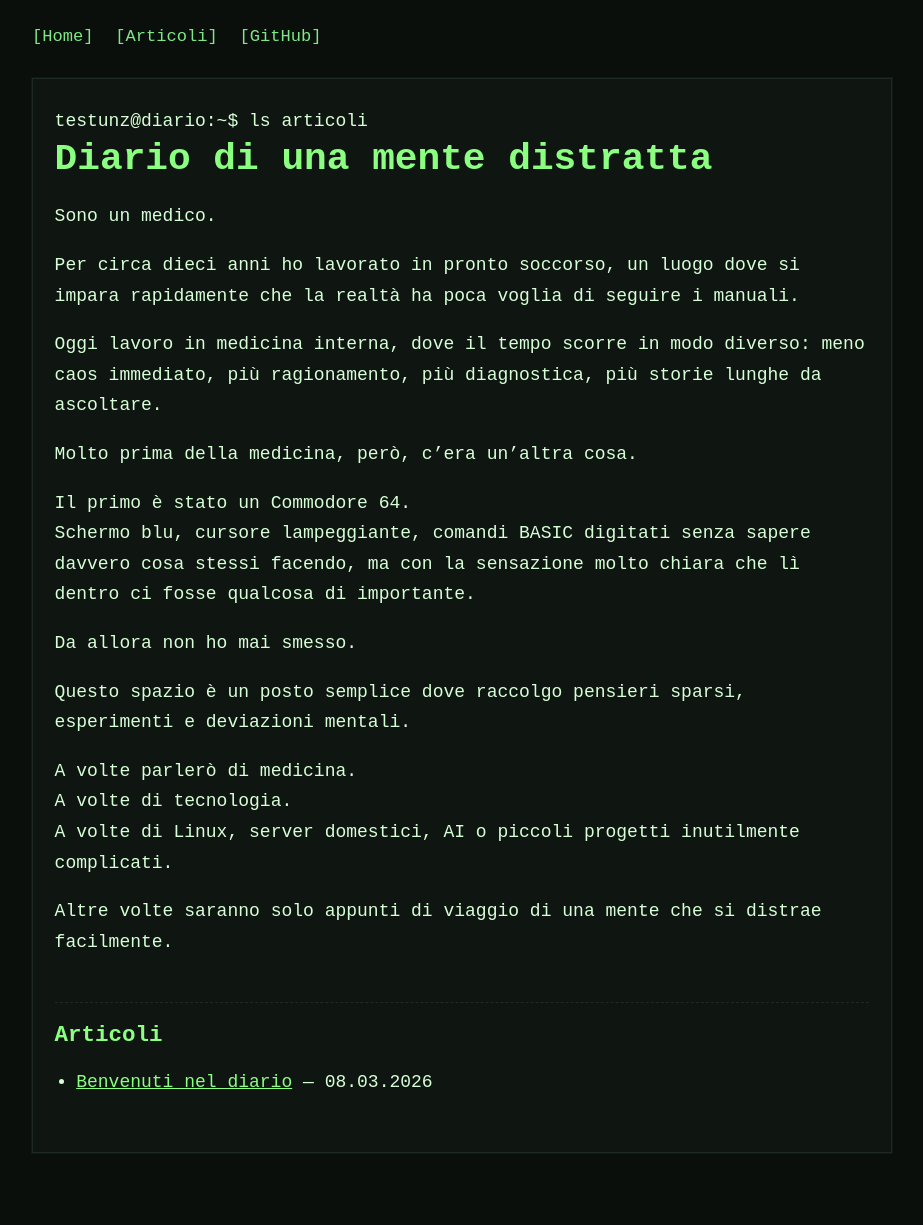
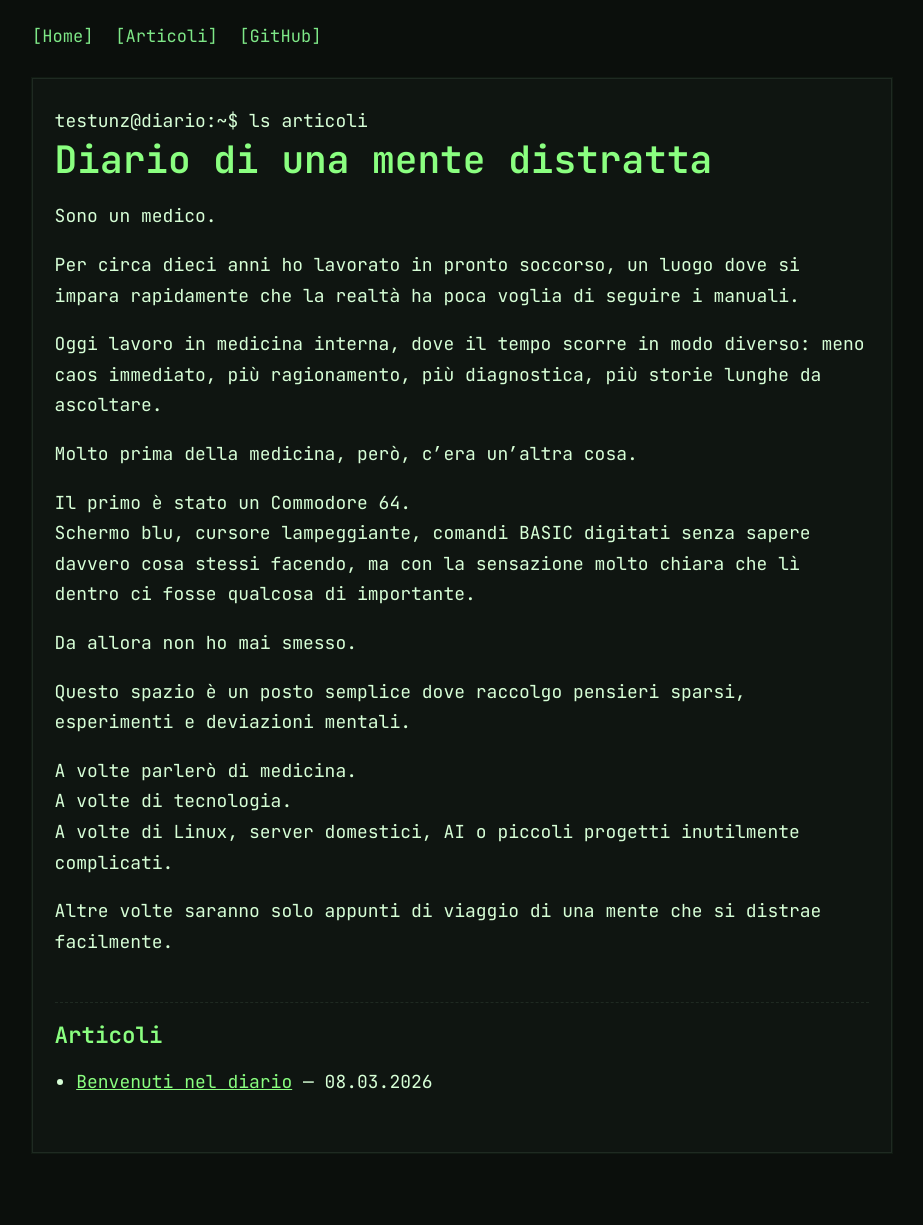
Before and after one commit to testunz/testunz.github.io, a Jekyll site: the page built from index.md, in a window 1280 px wide. Shown: the whole page, without its empty margins (178-1101 px from the left). Built offline with Jekyll 4.4.1, drawn with Linux system fonts in a browser that asks for light colours.

Commit message:
Change font-family to 'JetBrains Mono'

```diff
--- a/assets/css/style.css
+++ b/assets/css/style.css
@@ -21,7 +21,7 @@ body {
   margin: 0;
   background: var(--bg);
   color: var(--text);
-  font-family: "Courier New", Courier, monospace;
+  font-family: "JetBrains Mono", monospace;
   line-height: 1.7;
 }
 
```
